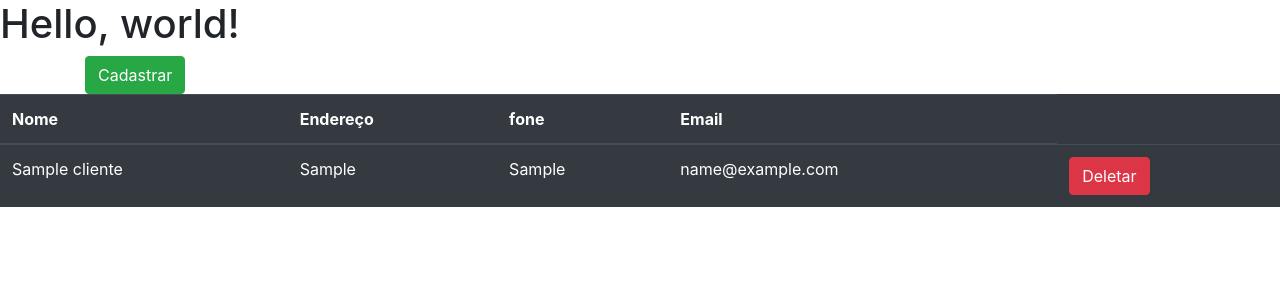
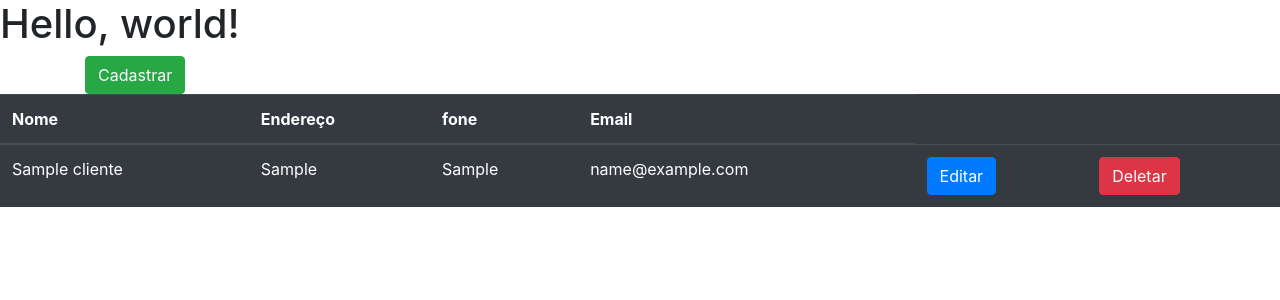
Before and after one commit to TassioTaylor/pycrud, a Django app: page /clientes/ in a window 1280 px wide. Shown: the top 300 px of the page. Run offline with Django 3.2, Linux system fonts and the light colour scheme; tables that the repository leaves empty hold one stand-in row (values such as "Sample post"); some libraries are stand-ins or nearby versions.

Commit message:
Criando UpdateView

```diff
--- a/clientes/templates/clientes_list.html
+++ b/clientes/templates/clientes_list.html
@@ -24,6 +24,9 @@
      <td>{{ cliente.endereco}} </td>
      <td>{{ cliente.fone}} </td>
      <td>{{ cliente.email}} </td>
+     <td><a href="{% url 'clientes:cliente_editar' cliente.id %}">
+         <button type="button" class="btn btn-primary">Editar</button>
+     </a></td>
      <td><a href="{% url 'clientes:cliente_deletar' cliente.id %}">
          <button type="button" class="btn btn-danger">Deletar</button>
      </a>
--- a/clientes/urls.py
+++ b/clientes/urls.py
@@ -7,7 +7,8 @@ urlpatterns = [
 
     path('', v.clientes_List, name='clientes_list'),
     path('cadastrar/', v.ClienteCreate.as_view(), name='cliente_cadastrar'),
-    path('deletar/<int:pk>', v.Clientedelete.as_view(), name='cliente_deletar'),
+    path('deletar/<int:pk>', v.ClienteDelete.as_view(), name='cliente_deletar'),
+    path('editar/<int:pk>', v.ClienteUpdate.as_view(), name='cliente_editar'),
 
 
 
--- a/clientes/views.py
+++ b/clientes/views.py
@@ -2,7 +2,7 @@ from django.shortcuts import render
 from django.http import HttpResponse, HttpResponseRedirect
 from django.shortcuts import render
 from django.urls import reverse, reverse_lazy
-from django.views.generic import CreateView, DeleteView
+from django.views.generic import CreateView, DeleteView, UpdateView
 
 from .forms import ClienteForm
 from .models import Cliente
@@ -39,7 +39,13 @@ class ClienteCreate(CreateView):
     form_class = ClienteForm
 
 
-class Clientedelete(DeleteView):
+class ClienteDelete(DeleteView):
     template_name = 'cliente_confirm_delete.html'
     model = Cliente
     success_url = reverse_lazy('clientes:clientes_list')
+
+
+class ClienteUpdate(UpdateView):
+    model = Cliente
+    template_name = 'cliente_form.html'
+    form_class = ClienteForm
```
